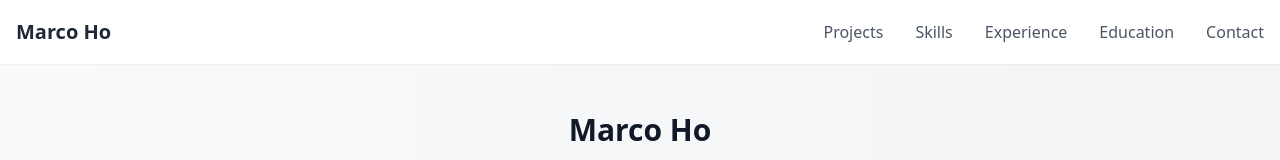
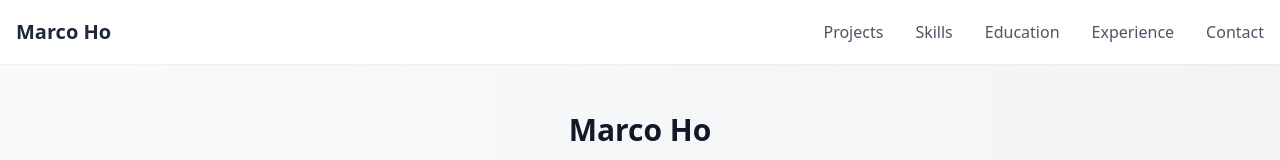
Before and after one commit to mho879/resume-site, a React (Vite) app: page / in a window 1280 px wide. Shown: the top 160 px of the page. Built offline with nearby package versions, Linux system fonts and the light colour scheme.

Commit message:
Update navbar layout

```diff
--- a/src/components/Navbar.tsx
+++ b/src/components/Navbar.tsx
@@ -45,8 +45,8 @@ const Navbar = () => {
           <div className="hidden md:flex space-x-8">
             <a href="#projects" onClick={handleNavClick} className="text-gray-600 hover:text-gray-900">Projects</a>
             <a href="#skills" onClick={handleNavClick} className="text-gray-600 hover:text-gray-900">Skills</a>
+            <a href="#education" onClick={handleNavClick} className="text-gray-600 hover:text-gray-900">Education</a>
             <a href="#experience" onClick={handleNavClick} className="text-gray-600 hover:text-gray-900">Experience</a>
-            <a href="#education" onClick={handleNavClick} className="text-gray-600 hover:text-gray-900">Education</a>
             <a href="#contact" onClick={handleNavClick} className="text-gray-600 hover:text-gray-900">Contact</a>
           </div>
 
@@ -62,8 +62,8 @@ const Navbar = () => {
           <div className="px-2 pt-2 pb-3 space-y-1">
             <a href="#projects" onClick={handleNavClick} className="block px-3 py-2 text-gray-600 hover:text-gray-900">Projects</a>
             <a href="#skills" onClick={handleNavClick} className="block px-3 py-2 text-gray-600 hover:text-gray-900">Skills</a>
+            <a href="#education" onClick={handleNavClick} className="block px-3 py-2 text-gray-600 hover:text-gray-900">Education</a>
             <a href="#experience" onClick={handleNavClick} className="block px-3 py-2 text-gray-600 hover:text-gray-900">Experience</a>
-            <a href="#education" onClick={handleNavClick} className="block px-3 py-2 text-gray-600 hover:text-gray-900">Education</a>
             <a href="#contact" onClick={handleNavClick} className="block px-3 py-2 text-gray-600 hover:text-gray-900">Contact</a>
           </div>
         </div>
```
